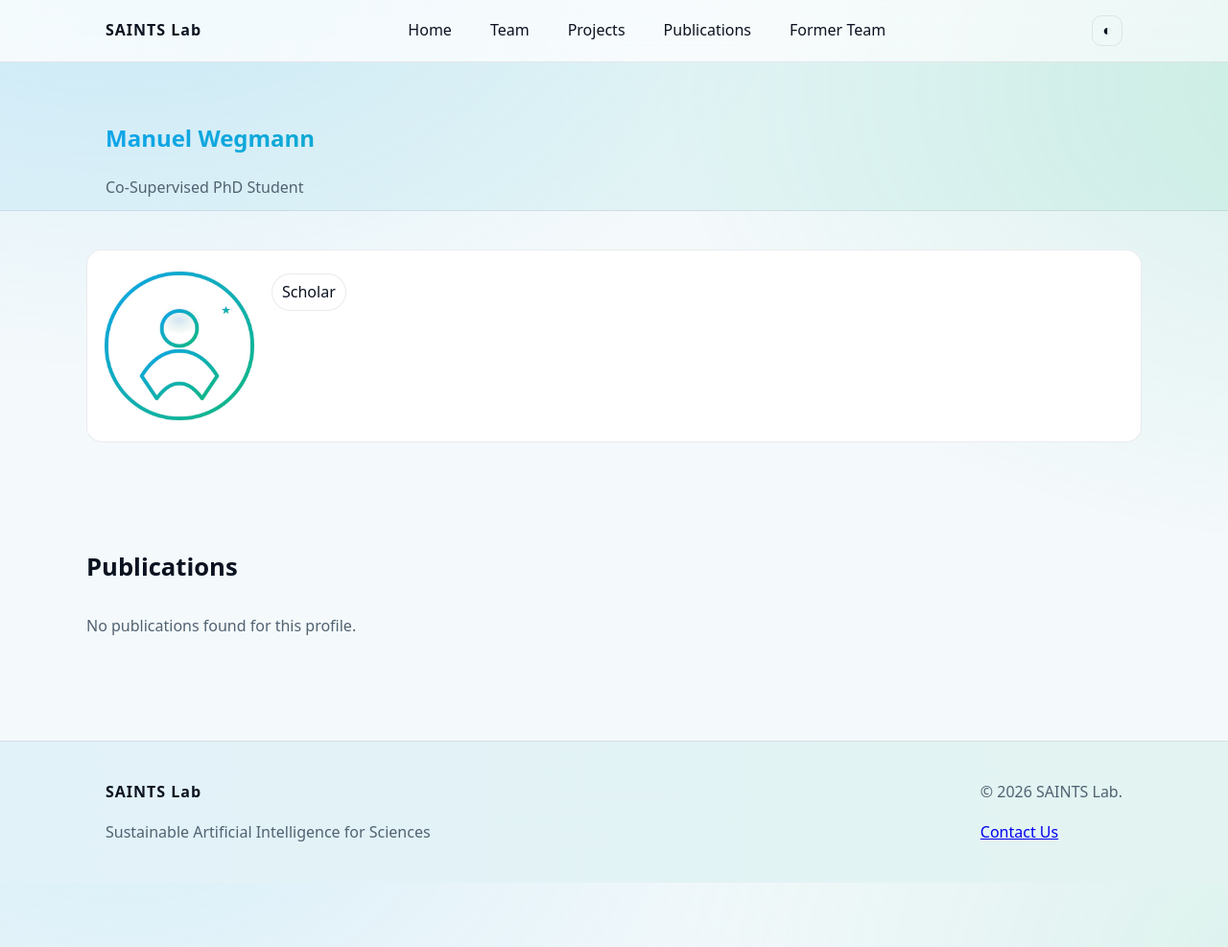
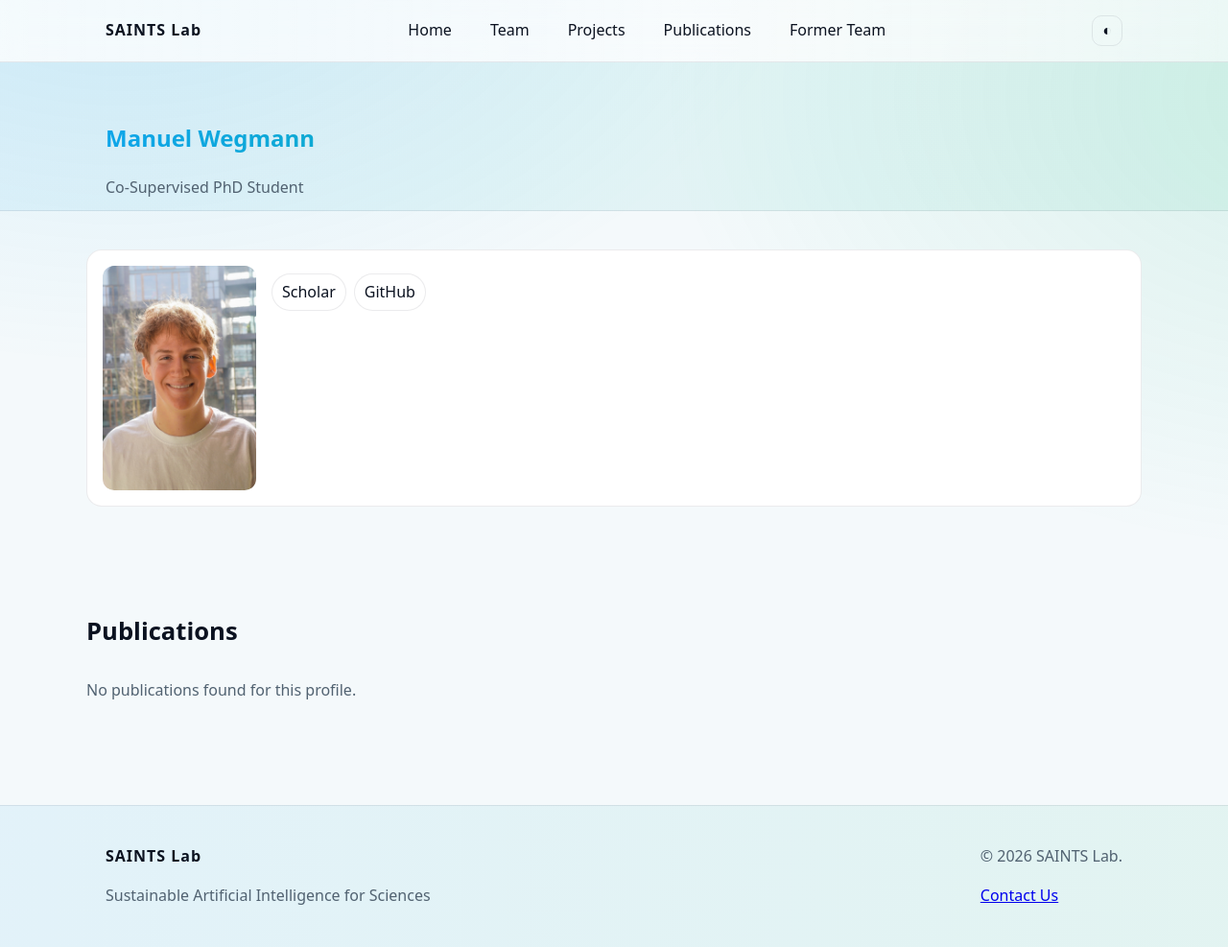
Before and after one commit to saintslab/saintslab.github.io, a Jekyll site: the page built from _people/manuel.md, in a window 1280 px wide and 987 px high. Shown: the whole window at 96% size. Built offline with Jekyll 4.4.1, drawn with Linux system fonts in a browser that asks for light colours.

Commit message:
Update manuel

```diff
--- a/_people/manuel.md
+++ b/_people/manuel.md
@@ -4,7 +4,8 @@ role: Co-Supervised PhD Student
 pub_aliases:
   - Manuel Wegmann
 email:
-photo: /assets/img/saint-placeholder.jpg
+github: https://github.com/manuelwegmann/manuelwegmann
+photo: /assets/img/manuel.jpeg
 scholar: https://scholar.google.com/citations?user=pvdGyfoAAAAJ&hl=de
 order: 2
 from: 2026
```
Also changed, not shown: assets/img/manuel.jpeg (added).
